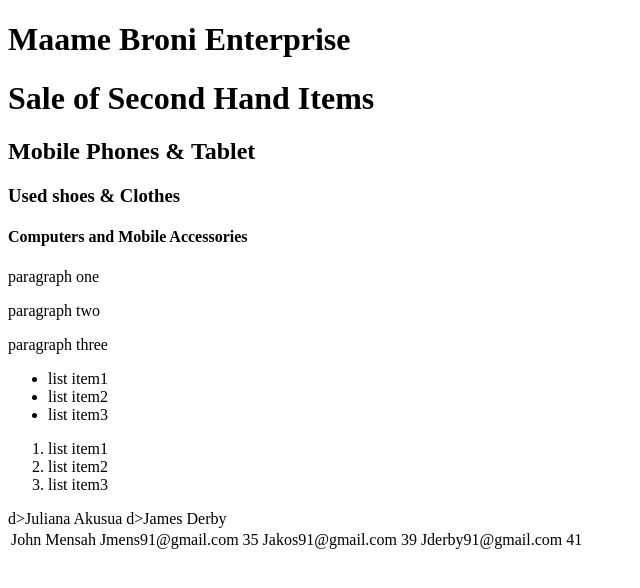
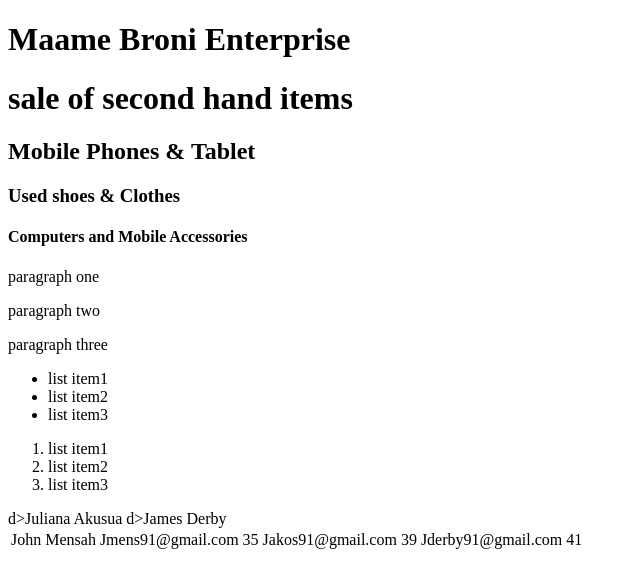
Before and after one commit to bcudjoe91/bcudjoe91, a plain HTML site: page index.html in a window 1280 px wide. Shown: the whole page, without its empty margins (0-640 px from the left). Drawn offline with Linux system fonts and the light colour scheme.

Commit message:
Update index.html

```diff
--- a/index.html
+++ b/index.html
@@ -5,7 +5,7 @@
 </head>
 <body>
   <h1>Maame Broni Enterprise</h1>
-<h1>Sale of Second Hand Items</h1>
+<h1>sale of second hand items</h1>
 <h2>Mobile Phones & Tablet</h2>
 <h3>Used shoes & Clothes</h3>
 <h4>Computers and Mobile Accessories</h4>
```
